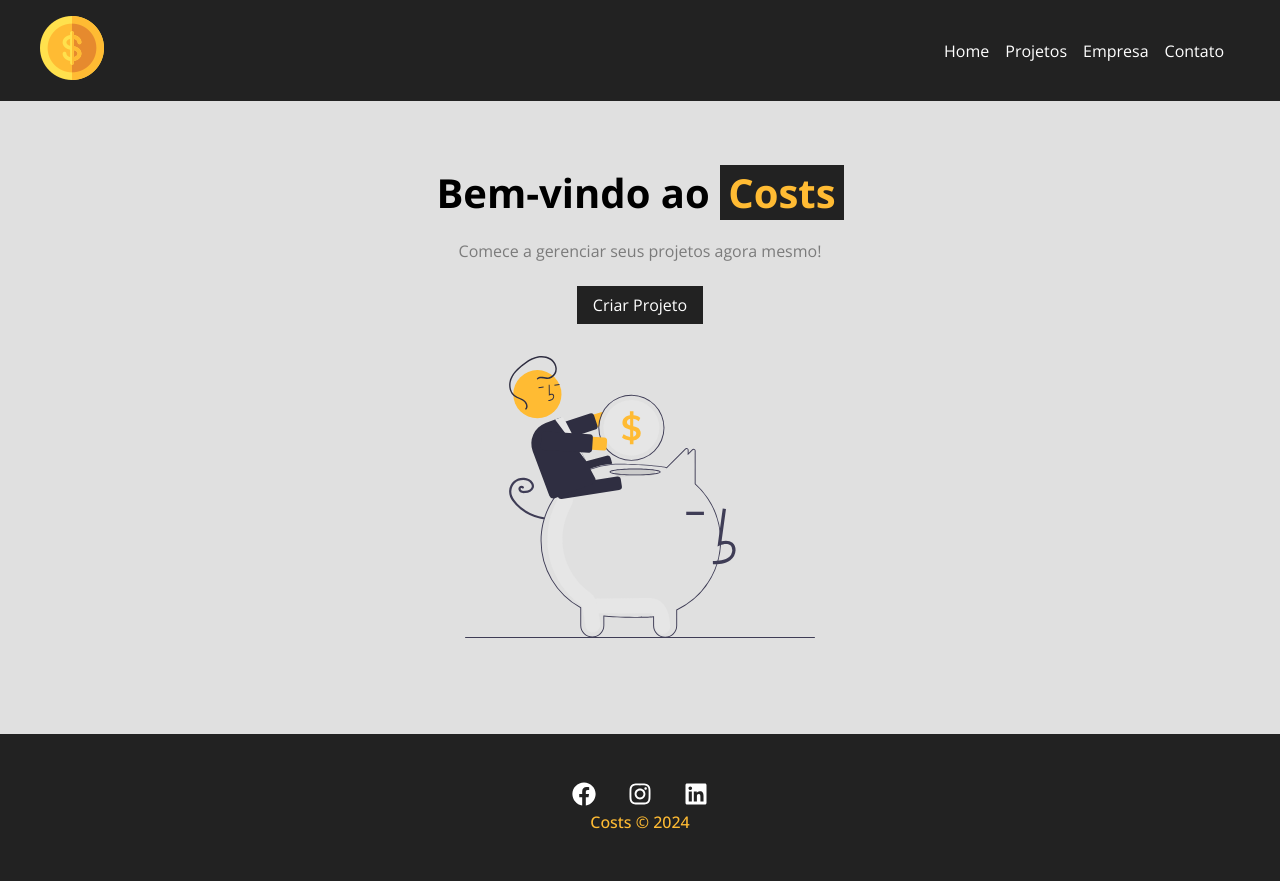
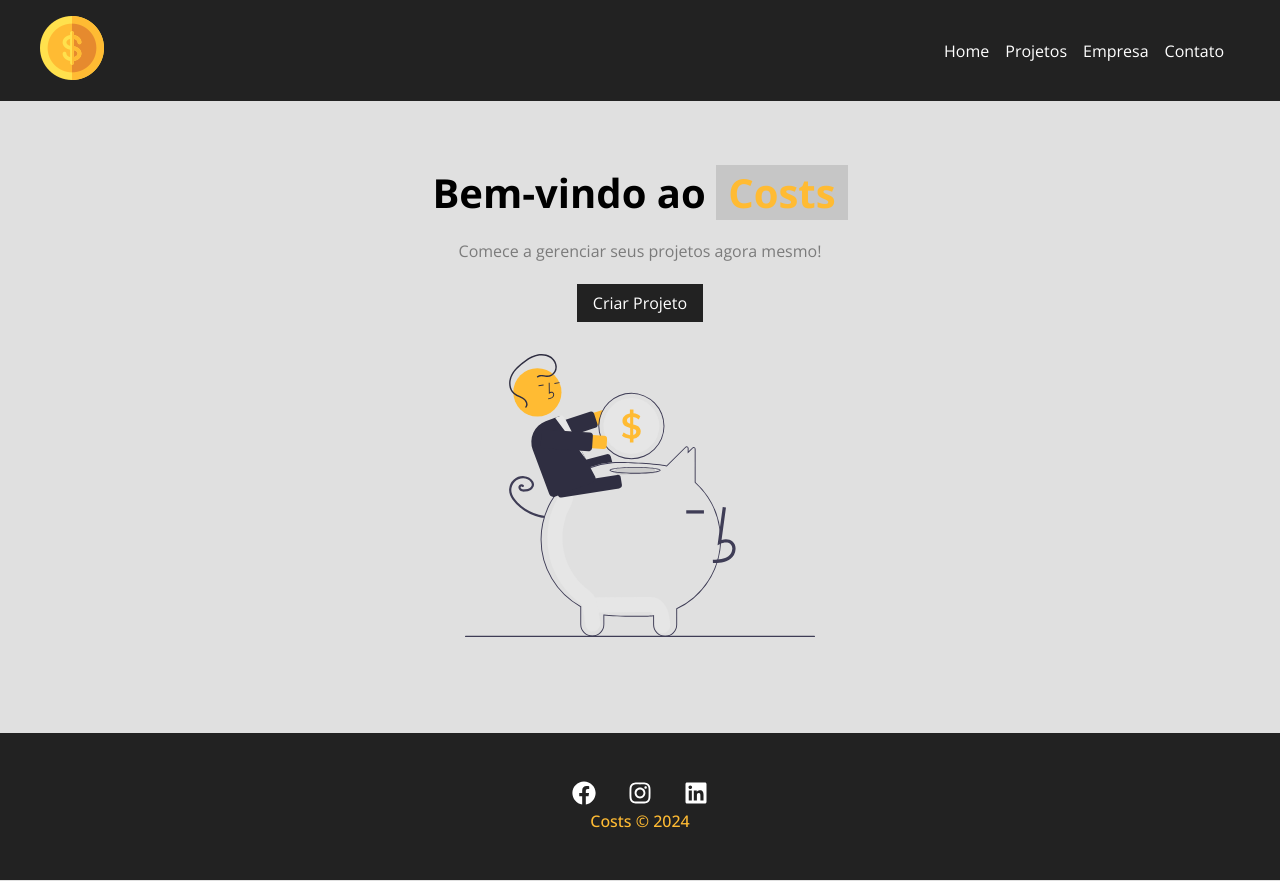
Before and after one commit to screm1n/costs-project, a React (Create React App) app in the folder costs/: page /home in a window 1280 px wide. Built offline with nearby package versions, Linux system fonts and the light colour scheme; the HTML template or start-up script is replaced by a standard one.

Commit message:
styles color and size adjust

```diff
--- a/costs/src/components/pages/Home.module.css
+++ b/costs/src/components/pages/Home.module.css
@@ -14,12 +14,12 @@
 
 .home_container h1 span {
     color: #FFBB33;
-    padding: 0 .2em;
-    background-color: #222;
+    padding: 0 .3em;
+    background-color: #2222;
 }
 
 .home_container p {
-    margin-bottom: 1.5em;
+    margin-bottom: 1.4em;
     color: #7b7b7b;
 }
 
```
